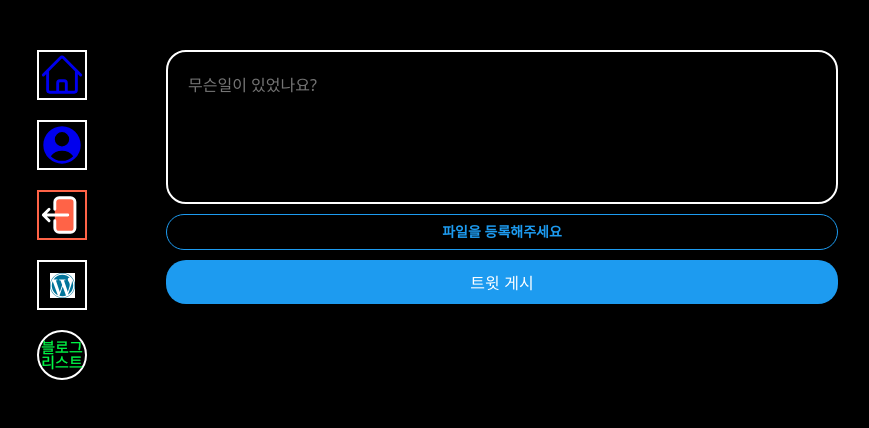
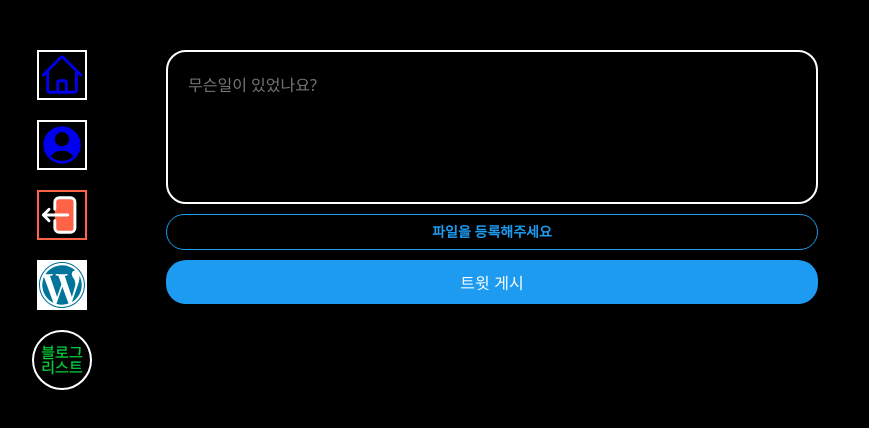
Before and after one commit to leeseungnam1234/Lwitter, a React (Vite) app: page / in a window 1280 px wide. Shown: the top 428 px of the page, without its empty margins (232-1101 px from the left). Built offline with nearby package versions, Linux system fonts and the light colour scheme; no server answers; the database is empty; sample sign-in values are in the browser's storage.

Commit message:
스크롤바 패딩, 홈->블로그바로가기 보더 수정 글씨 수정

```diff
--- a/src/components/layout.tsx
+++ b/src/components/layout.tsx
@@ -3,7 +3,7 @@ import styled from "styled-components";
 import { auth } from "../firebase";
 
 const Logo = styled.img`
-    height:25px;
+    height:auto;
     background-color: white;
 `
 const Wrapper = styled.div`
@@ -45,16 +45,17 @@ const MenuItem = styled.div`
         text-align:center;
     }
 `
+
 const MenuItem2 = styled.div`
     cursor: pointer;
-    color:#00f947;
+    color:#00f947cd;
     font-size:15px;
     display:flex;
     align-items:center;
     justify-content:center;
     border:2px solid white;
-    height:50px;
-    width:50px;
+    height:60px;
+    width:60px;
     border-radius:50%;
     -webkit-text-stroke: thin;
     svg{
--- a/src/routes/home.tsx
+++ b/src/routes/home.tsx
@@ -7,6 +7,7 @@ const Wrapper = styled.div`
     gap:50px;
     overflow-y: scroll;
     grid-template-rows: 1tr 5tr;
+    padding-right:20px;
 `
 
 export default function Home(){
```
